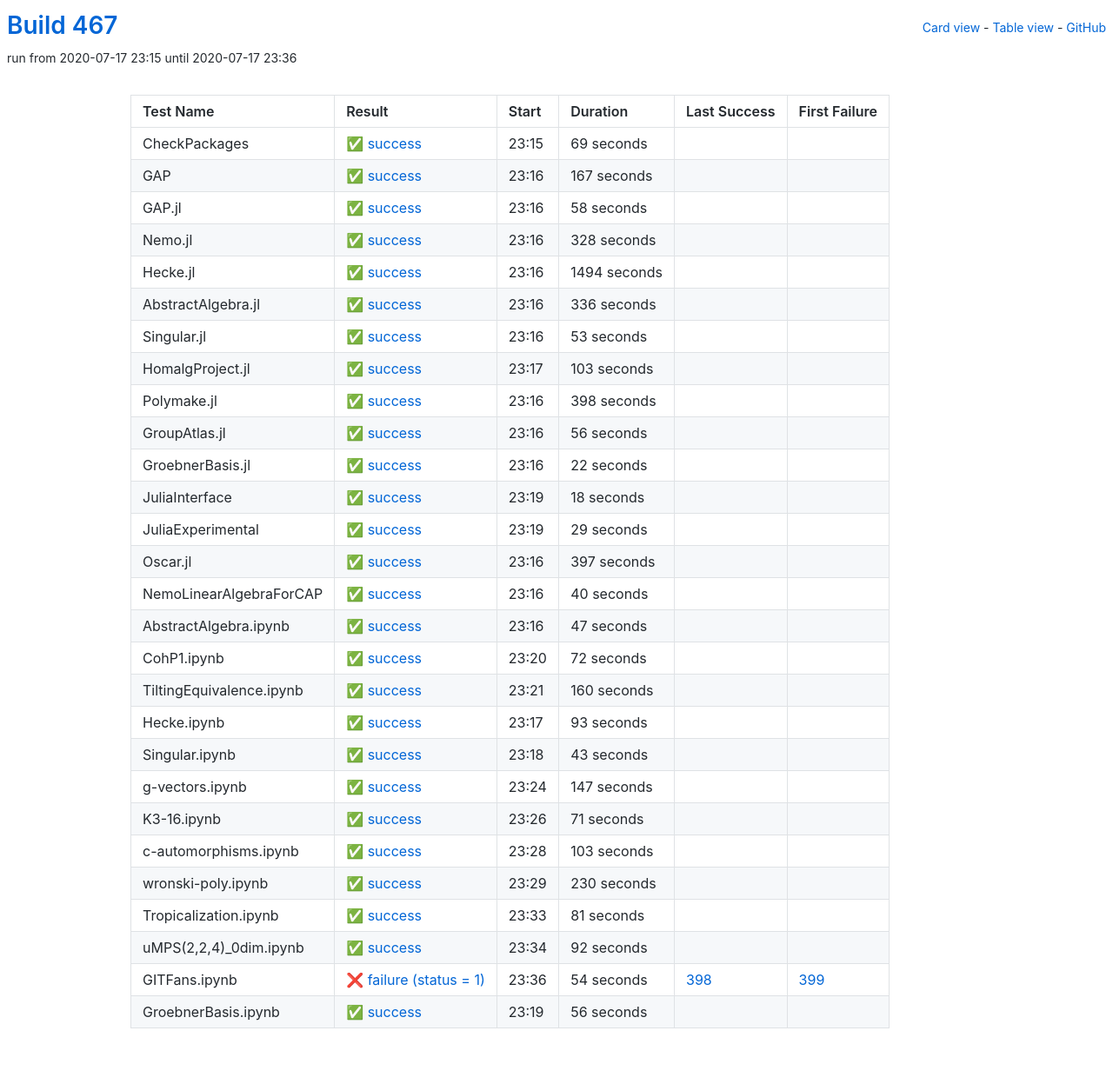
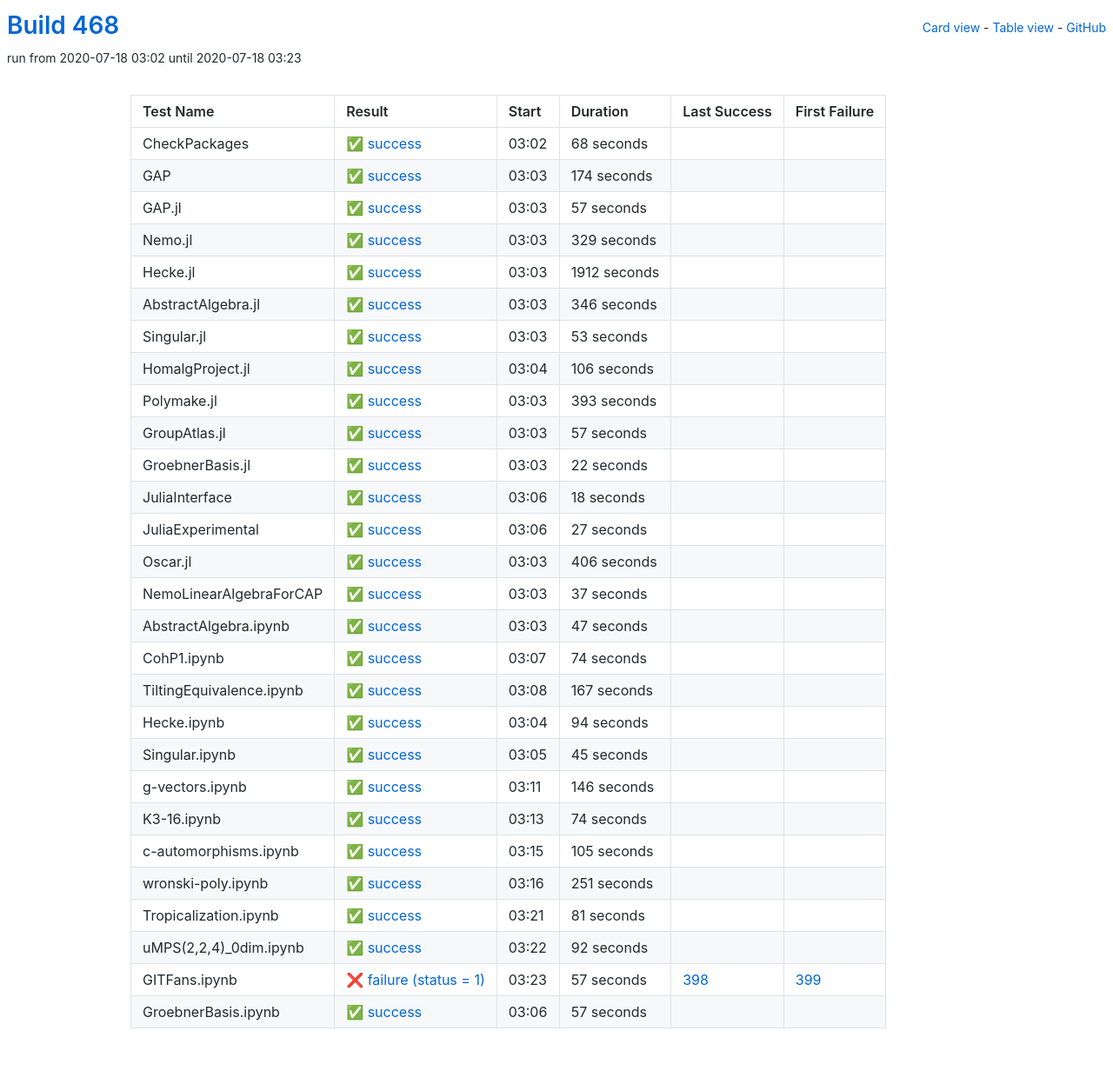
Before and after one commit to oscar-system/oscar-ci-status-stable, a Jekyll site: the page built from table.html, in a window 1280 px wide. Shown: the whole page at 87% size. Built offline with Jekyll 4.4.1, drawn with Linux system fonts in a browser that asks for light colours.

Commit message:
Build #468

```diff
--- a/_data/ci.yml
+++ b/_data/ci.yml
@@ -1,6 +1,6 @@
 ---
-build: 467
-build_url: https://oscarci.mathematik.uni-kl.de/job/oscar-stable/467/
+build: 468
+build_url: https://oscarci.mathematik.uni-kl.de/job/oscar-stable/468/
 job: oscar-stable
 organization: oscar-system
 repo: oscar-ci-status-stable
@@ -8,80 +8,80 @@ repourl: https://github.com/oscar-system/oscar-ci-status-stable
 tests:
 - name: CheckPackages
   id: checkpackages
-  log: https://oscarci.mathematik.uni-kl.de/job/oscar-stable/467/artifact/logs/build-467/CheckPackages.log
-  start: 2020-07-17 23:15
+  log: https://oscarci.mathematik.uni-kl.de/job/oscar-stable/468/artifact/logs/build-468/CheckPackages.log
+  start: 2020-07-18 03:02
   success: true
   exitcode: 0
   status: success
-  duration: 69
+  duration: 68
   last_success: false
   last_success_url:
   first_failure: false
   first_failure_url:
 - name: GAP
   id: gap
-  log: https://oscarci.mathematik.uni-kl.de/job/oscar-stable/467/artifact/logs/build-467/GAP.log
-  start: 2020-07-17 23:16
+  log: https://oscarci.mathematik.uni-kl.de/job/oscar-stable/468/artifact/logs/build-468/GAP.log
+  start: 2020-07-18 03:03
   success: true
   exitcode: 0
   status: success
-  duration: 167
+  duration: 174
   last_success: false
   last_success_url:
   first_failure: false
   first_failure_url:
 - name: GAP.jl
   id: gap-jl
-  log: https://oscarci.mathematik.uni-kl.de/job/oscar-stable/467/artifact/logs/build-467/GAP.jl.log
-  start: 2020-07-17 23:16
+  log: https://oscarci.mathematik.uni-kl.de/job/oscar-stable/468/artifact/logs/build-468/GAP.jl.log
+  start: 2020-07-18 03:03
   success: true
   exitcode: 0
   status: success
-  duration: 58
+  duration: 57
   last_success: false
   last_success_url:
   first_failure: false
   first_failure_url:
 - name: Nemo.jl
   id: nemo-jl
-  log: https://oscarci.mathematik.uni-kl.de/job/oscar-stable/467/artifact/logs/build-467/Nemo.jl.log
-  start: 2020-07-17 23:16
+  log: https://oscarci.mathematik.uni-kl.de/job/oscar-stable/468/artifact/logs/build-468/Nemo.jl.log
+  start: 2020-07-18 03:03
   success: true
   exitcode: 0
   status: success
-  duration: 328
+  duration: 329
   last_success: false
   last_success_url:
   first_failure: false
   first_failure_url:
 - name: Hecke.jl
   id: hecke-jl
-  log: https://oscarci.mathematik.uni-kl.de/job/oscar-stable/467/artifact/logs/build-467/Hecke.jl.log
-  start: 2020-07-17 23:16
+  log: https://oscarci.mathematik.uni-kl.de/job/oscar-stable/468/artifact/logs/build-468/Hecke.jl.log
+  start: 2020-07-18 03:03
   success: true
   exitcode: 0
   status: success
-  duration: 1494
+  duration: 1912
   last_success: false
   last_success_url:
   first_failure: false
   first_failure_url:
 - name: AbstractAlgebra.jl
   id: abstractalgebra-jl
-  log: https://oscarci.mathematik.uni-kl.de/job/oscar-stable/467/artifact/logs/build-467/AbstractAlgebra.jl.log
-  start: 2020-07-17 23:16
+  log: https://oscarci.mathematik.uni-kl.de/job/oscar-stable/468/artifact/logs/build-468/AbstractAlgebra.jl.log
+  start: 2020-07-18 03:03
   success: true
   exitcode: 0
   status: success
-  duration: 336
+  duration: 346
   last_success: false
   last_success_url:
   first_failure: false
   first_failure_url:
 - name: Singular.jl
   id: singular-jl
-  log: https://oscarci.mathematik.uni-kl.de/job/oscar-stable/467/artifact/logs/build-467/Singular.jl.log
-  start: 2020-07-17 23:16
+  log: https://oscarci.mathematik.uni-kl.de/job/oscar-stable/468/artifact/logs/build-468/Singular.jl.log
+  start: 2020-07-18 03:03
   success: true
   exitcode: 0
   status: success
@@ -92,44 +92,44 @@ tests:
   first_failure_url:
 - name: HomalgProject.jl
   id: homalgproject-jl
-  log: https://oscarci.mathematik.uni-kl.de/job/oscar-stable/467/artifact/logs/build-467/HomalgProject.jl.log
-  start: 2020-07-17 23:17
+  log: https://oscarci.mathematik.uni-kl.de/job/oscar-stable/468/artifact/logs/build-468/HomalgProject.jl.log
+  start: 2020-07-18 03:04
   success: true
   exitcode: 0
   status: success
-  duration: 103
+  duration: 106
   last_success: false
   last_success_url:
   first_failure: false
   first_failure_url:
 - name: Polymake.jl
   id: polymake-jl
-  log: https://oscarci.mathematik.uni-kl.de/job/oscar-stable/467/artifact/logs/build-467/Polymake.jl.log
-  start: 2020-07-17 23:16
+  log: https://oscarci.mathematik.uni-kl.de/job/oscar-stable/468/artifact/logs/build-468/Polymake.jl.log
+  start: 2020-07-18 03:03
   success: true
   exitcode: 0
   status: success
-  duration: 398
+  duration: 393
   last_success: false
   last_success_url:
   first_failure: false
   first_failure_url:
 - name: GroupAtlas.jl
   id: groupatlas-jl
-  log: https://oscarci.mathematik.uni-kl.de/job/oscar-stable/467/artifact/logs/build-467/GroupAtlas.jl.log
-  start: 2020-07-17 23:16
+  log: https://oscarci.mathematik.uni-kl.de/job/oscar-stable/468/artifact/logs/build-468/GroupAtlas.jl.log
+  start: 2020-07-18 03:03
   success: true
   exitcode: 0
   status: success
-  duration: 56
+  duration: 57
   last_success: false
   last_success_url:
   first_failure: false
   first_failure_url:
 - name: GroebnerBasis.jl
   id: groebnerbasis-jl
-  log: https://oscarci.mathematik.uni-kl.de/job/oscar-stable/467/artifact/logs/build-467/GroebnerBasis.jl.log
-  start: 2020-07-17 23:16
+  log: https://oscarci.mathematik.uni-kl.de/job/oscar-stable/468/artifact/logs/build-468/GroebnerBasis.jl.log
+  start: 2020-07-18 03:03
   success: true
   exitcode: 0
   status: success
@@ -140,8 +140,8 @@ tests:
   first_failure_url:
 - name: JuliaInterface
   id: juliainterface
-  log: https://oscarci.mathematik.uni-kl.de/job/oscar-stable/467/artifact/logs/build-467/JuliaInterface.log
-  start: 2020-07-17 23:19
+  log: https://oscarci.mathematik.uni-kl.de/job/oscar-stable/468/artifact/logs/build-468/JuliaInterface.log
+  start: 2020-07-18 03:06
   success: true
   exitcode: 0
   status: success
@@ -152,44 +152,44 @@ tests:
   first_failure_url:
 - name: JuliaExperimental
   id: juliaexperimental
-  log: https://oscarci.mathematik.uni-kl.de/job/oscar-stable/467/artifact/logs/build-467/JuliaExperimental.log
-  start: 2020-07-17 23:19
+  log: https://oscarci.mathematik.uni-kl.de/job/oscar-stable/468/artifact/logs/build-468/JuliaExperimental.log
+  start: 2020-07-18 03:06
   success: true
   exitcode: 0
   status: success
-  duration: 29
+  duration: 27
   last_success: false
   last_success_url:
   first_failure: false
   first_failure_url:
 - name: Oscar.jl
   id: oscar-jl
-  log: https://oscarci.mathematik.uni-kl.de/job/oscar-stable/467/artifact/logs/build-467/Oscar.jl.log
-  start: 2020-07-17 23:16
+  log: https://oscarci.mathematik.uni-kl.de/job/oscar-stable/468/artifact/logs/build-468/Oscar.jl.log
+  start: 2020-07-18 03:03
   success: true
   exitcode: 0
   status: success
-  duration: 397
+  duration: 406
   last_success: false
   last_success_url:
   first_failure: false
   first_failure_url:
 - name: NemoLinearAlgebraForCAP
   id: nemolinearalgebraforcap
-  log: https://oscarci.mathematik.uni-kl.de/job/oscar-stable/467/artifact/logs/build-467/NemoLinearAlgebraForCAP.log
-  start: 2020-07-17 23:16
+  log: https://oscarci.mathematik.uni-kl.de/job/oscar-stable/468/artifact/logs/build-468/NemoLinearAlgebraForCAP.log
+  start: 2020-07-18 03:03
   success: true
   exitcode: 0
   status: success
-  duration: 40
+  duration: 37
   last_success: false
   last_success_url:
   first_failure: false
   first_failure_url:
 - name: AbstractAlgebra.ipynb
   id: abstractalgebra-ipynb
-  log: https://oscarci.mathematik.uni-kl.de/job/oscar-stable/467/artifact/logs/build-467/AbstractAlgebra.ipynb.log
-  start: 2020-07-17 23:16
+  log: https://oscarci.mathematik.uni-kl.de/job/oscar-stable/468/artifact/logs/build-468/AbstractAlgebra.ipynb.log
+  start: 2020-07-18 03:03
   success: true
   exitcode: 0
   status: success
@@ -200,104 +200,104 @@ tests:
   first_failure_url:
 - name: CohP1.ipynb
   id: cohp1-ipynb
-  log: https://oscarci.mathematik.uni-kl.de/job/oscar-stable/467/artifact/logs/build-467/CohP1.ipynb.log
-  start: 2020-07-17 23:20
+  log: https://oscarci.mathematik.uni-kl.de/job/oscar-stable/468/artifact/logs/build-468/CohP1.ipynb.log
+  start: 2020-07-18 03:07
   success: true
   exitcode: 0
   status: success
-  duration: 72
+  duration: 74
   last_success: false
   last_success_url:
   first_failure: false
   first_failure_url:
 - name: TiltingEquivalence.ipynb
   id: tiltingequivalence-ipynb
-  log: https://oscarci.mathematik.uni-kl.de/job/oscar-stable/467/artifact/logs/build-467/TiltingEquivalence.ipynb.log
-  start: 2020-07-17 23:21
+  log: https://oscarci.mathematik.uni-kl.de/job/oscar-stable/468/artifact/logs/build-468/TiltingEquivalence.ipynb.log
+  start: 2020-07-18 03:08
   success: true
   exitcode: 0
   status: success
-  duration: 160
+  duration: 167
   last_success: false
   last_success_url:
   first_failure: false
   first_failure_url:
 - name: Hecke.ipynb
   id: hecke-ipynb
-  log: https://oscarci.mathematik.uni-kl.de/job/oscar-stable/467/artifact/logs/build-467/Hecke.ipynb.log
-  start: 2020-07-17 23:17
+  log: https://oscarci.mathematik.uni-kl.de/job/oscar-stable/468/artifact/logs/build-468/Hecke.ipynb.log
+  start: 2020-07-18 03:04
   success: true
   exitcode: 0
   status: success
-  duration: 93
+  duration: 94
   last_success: false
   last_success_url:
   first_failure: false
   first_failure_url:
 - name: Singular.ipynb
   id: singular-ipynb
-  log: https://oscarci.mathematik.uni-kl.de/job/oscar-stable/467/artifact/logs/build-467/Singular.ipynb.log
-  start: 2020-07-17 23:18
+  log: https://oscarci.mathematik.uni-kl.de/job/oscar-stable/468/artifact/logs/build-468/Singular.ipynb.log
+  start: 2020-07-18 03:05
   success: true
   exitcode: 0
   status: success
-  duration: 43
+  duration: 45
   last_success: false
   last_success_url:
   first_failure: false
   first_failure_url:
 - name: g-vectors.ipynb
   id: g-vectors-ipynb
-  log: https://oscarci.mathematik.uni-kl.de/job/oscar-stable/467/artifact/logs/build-467/g-vectors.ipynb.log
-  start: 2020-07-17 23:24
+  log: https://oscarci.mathematik.uni-kl.de/job/oscar-stable/468/artifact/logs/build-468/g-vectors.ipynb.log
+  start: 2020-07-18 03:11
   success: true
   exitcode: 0
   status: success
-  duration: 147
+  duration: 146
   last_success: false
   last_success_url:
   first_failure: false
   first_failure_url:
 - name: K3-16.ipynb
   id: k3-16-ipynb
-  log: https://oscarci.mathematik.uni-kl.de/job/oscar-stable/467/artifact/logs/build-467/K3-16.ipynb.log
-  start: 2020-07-17 23:26
+  log: https://oscarci.mathematik.uni-kl.de/job/oscar-stable/468/artifact/logs/build-468/K3-16.ipynb.log
+  start: 2020-07-18 03:13
   success: true
   exitcode: 0
   status: success
-  duration: 71
+  duration: 74
   last_success: false
   last_success_url:
   first_failure: false
   first_failure_url:
 - name: c-automorphisms.ipynb
   id: c-automorphisms-ipynb
-  log: https://oscarci.mathematik.uni-kl.de/job/oscar-stable/467/artifact/logs/build-467/c-automorphisms.ipynb.log
-  start: 2020-07-17 23:28
+  log: https://oscarci.mathematik.uni-kl.de/job/oscar-stable/468/artifact/logs/build-468/c-automorphisms.ipynb.log
+  start: 2020-07-18 03:15
   success: true
   exitcode: 0
   status: success
-  duration: 103
+  duration: 105
   last_success: false
   last_success_url:
   first_failure: false
   first_failure_url:
 - name: wronski-poly.ipynb
   id: wronski-poly-ipynb
-  log: https://oscarci.mathematik.uni-kl.de/job/oscar-stable/467/artifact/logs/build-467/wronski-poly.ipynb.log
-  start: 2020-07-17 23:29
+  log: https://oscarci.mathematik.uni-kl.de/job/oscar-stable/468/artifact/logs/build-468/wronski-poly.ipynb.log
+  start: 2020-07-18 03:16
   success: true
   exitcode: 0
   status: success
-  duration: 230
+  duration: 251
   last_success: false
   last_success_url:
   first_failure: false
   first_failure_url:
 - name: Tropicalization.ipynb
   id: tropicalization-ipynb
-  log: https://oscarci.mathematik.uni-kl.de/job/oscar-stable/467/artifact/logs/build-467/Tropicalization.ipynb.log
-  start: 2020-07-17 23:33
+  log: https://oscarci.mathematik.uni-kl.de/job/oscar-stable/468/artifact/logs/build-468/Tropicalization.ipynb.log
+  start: 2020-07-18 03:21
   success: true
   exitcode: 0
   status: success
@@ -308,8 +308,8 @@ tests:
   first_failure_url:
 - name: uMPS(2,2,4)_0dim.ipynb
   id: umps-2-2-4-0dim-ipynb
-  log: https://oscarci.mathematik.uni-kl.de/job/oscar-stable/467/artifact/logs/build-467/uMPS-2-2-4-_0dim.ipynb.log
-  start: 2020-07-17 23:34
+  log: https://oscarci.mathematik.uni-kl.de/job/oscar-stable/468/artifact/logs/build-468/uMPS-2-2-4-_0dim.ipynb.log
+  start: 2020-07-18 03:22
   success: true
   exitcode: 0
   status: success
@@ -320,24 +320,24 @@ tests:
   first_failure_url:
 - name: GITFans.ipynb
   id: gitfans-ipynb
-  log: https://oscarci.mathematik.uni-kl.de/job/oscar-stable/467/artifact/logs/build-467/GITFans.ipynb.log
-  start: 2020-07-17 23:36
+  log: https://oscarci.mathematik.uni-kl.de/job/oscar-stable/468/artifact/logs/build-468/GITFans.ipynb.log
+  start: 2020-07-18 03:23
   success: false
   exitcode: 1
   status: failure
-  duration: 54
+  duration: 57
   last_success: 398
   last_success_url: https://oscarci.mathematik.uni-kl.de/job/oscar-stable/398/
   first_failure: 399
   first_failure_url: https://oscarci.mathematik.uni-kl.de/job/oscar-stable/399/
 - name: GroebnerBasis.ipynb
   id: groebnerbasis-ipynb
-  log: https://oscarci.mathematik.uni-kl.de/job/oscar-stable/467/artifact/logs/build-467/GroebnerBasis.ipynb.log
-  start: 2020-07-17 23:19
+  log: https://oscarci.mathematik.uni-kl.de/job/oscar-stable/468/artifact/logs/build-468/GroebnerBasis.ipynb.log
+  start: 2020-07-18 03:06
   success: true
   exitcode: 0
   status: success
-  duration: 56
+  duration: 57
   last_success: false
   last_success_url:
   first_failure: false
```
Also changed, not shown: README.md.
